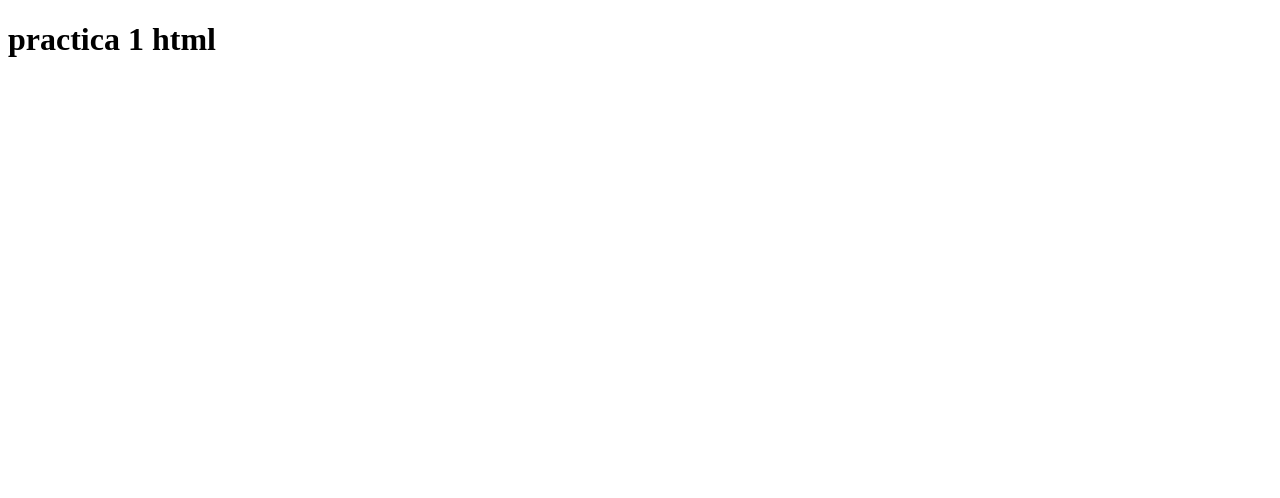
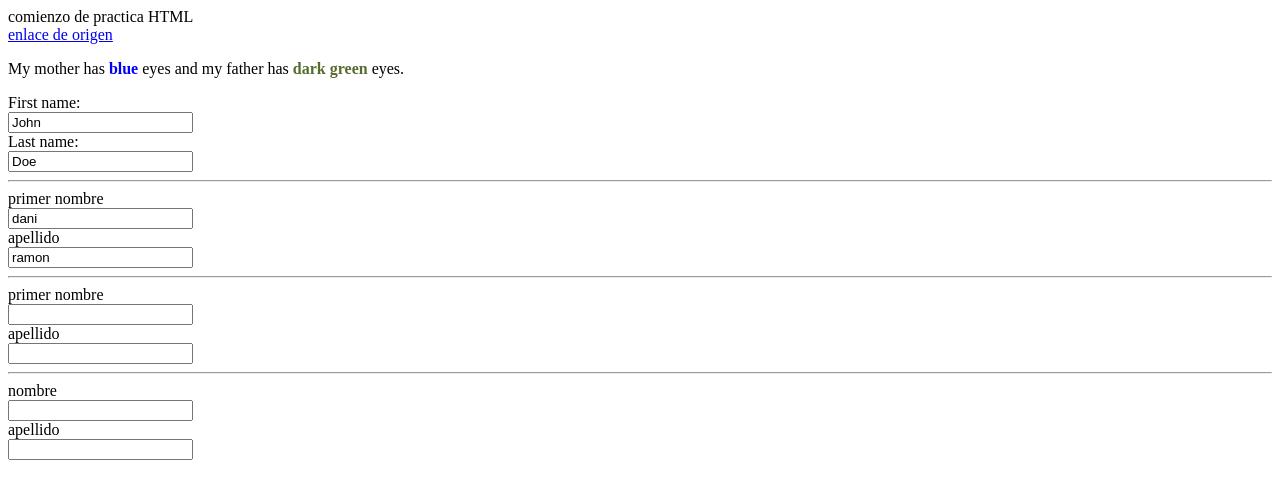
Before and after one commit to Sebastian-Escobar/Practica-HTML-Rolling-, a plain HTML site: page index.html in a window 1280 px wide. Drawn offline with Linux system fonts and the light colour scheme.

Commit message:
repaso HTML

```diff
--- a/index.html
+++ b/index.html
@@ -7,6 +7,88 @@
     <title>Document</title>
 </head>
 <body>
-    <h1>practica 1 html</h1>
+    <!-- <header> </header> Encabezado
+● <nav> </nav> Barra de navegación
+● <section> </section> Sección del sitio
+● <aside> </aside> Sirve para identificar columnas
+● <article> </article> Sirve para escribir artículos
+● <h1> </h1> Etiqueta para escribir títulos, hay etiqueta de varios tamaños.
+● <p> </p> Etiqueta de párrafo para escribir texto
+
+● <b></b> resaltar el texto que está contenido dentro
+● <br> salto de línea
+● <hr> Crea una línea
+● <a href=””> </a> Sirve para crear un vínculo, siempre lleva el atributo href para
+indicar a dónde se dirige ese vínculo.
+● <img> Esta etiqueta simple permite mostrar imágenes, hay que agregar el atributo
+src con la ubicación de la imagen.
+● <ol> </ol> Etiqueta para crear un conjunto de listas ordenada
+● <li> </li> Son los ítems de la lista
+● <ul> </ul> Etiqueta para crear una lista que no esté numerada.
+● <table> </table> Etiqueta para crear tablas.
+● <tr> </tr> Crea una fila
+● <th> </th> Para crear columnas
+● <footer> </footer> Etiqueta para crear el pie de página -->
+ <header> comienzo de practica HTML</header>
+ <main>
+    <section>
+        <div>
+            <!--
+                                    Enlaces HTML: el atributo de destino
+                    De forma predeterminada, la página vinculada se mostrará en la ventana actual del navegador. Para cambiar esto, debe especificar otro destino para el vínculo.
+
+                    El targetatributo especifica dónde abrir el documento vinculado.
+
+                    El ((((((target)))))atributo puede tener uno de los siguientes valores:
+
+                    _self- Por defecto. Abre el documento en la misma ventana/pestaña en la que se hizo clic
+                    _blank- Abre el documento en una nueva ventana o pestaña
+                    _parent- Abre el documento en el marco principal
+                    _top- Abre el documento en el cuerpo completo de la ventana.
+            -->
+            <a href="https://www.w3schools.com/html/html_links.asp" target="b"> enlace de origen</a>   <!-- target= a objetivo -->
+        </div>
+        <div>
+            <!--El elemento <span>
+                    El <span>elemento es un contenedor en línea que se utiliza para marcar una parte de un texto o una parte de un documento.
+
+                    El <span>elemento no tiene atributos requeridos, pero style, classy idson comunes.
+
+                    Cuando se usa junto con CSS, el <span>elemento se puede usar para diseñar partes del texto:-->
+
+            <p>My mother has <span style="color:blue;font-weight:bold;">blue</span> eyes and my father has <span style="color:darkolivegreen;font-weight:bold;">dark green</span> eyes.</p>
+        </div>
+        <!-- pratica 25/02/2023 formulario-->
+        <div>
+          <form>
+            <label for="fname">First name:</label><br> <!-- label = etiqueta /// for = para-->
+            <input type="text" id="fname" name="fname" value="John"><br> <!-- input = aporte /// type = tipo -->
+            <label for="lname">Last name:</label><br>
+            <input type="text" id="lname" name="lname" value="Doe">
+          </form>
+          <hr>
+          <form action="">
+            <label for="primer"> primer nombre</label><br>
+            <input type="text" id="primer" name="primer" value="dani"><br>
+            <label for="apellido">apellido</label> <br>
+            <input type="text" id="apellido" name="apellido" value="ramon">
+          </form>
+          <hr>
+          <form action="">
+            <label for="primer">primer nombre</label><br>
+            <input type="text" id="primer" name="primer"> <br>
+            <label for="apellido">apellido</label><br>
+            <input type="text" id="apellido" name="apellido">
+          </form>
+          <hr>
+          <form action="">
+            <label for="nombre">nombre</label><br>
+            <input type="text" id="nombre" name="nombre"><br>
+            <label for="apellido">apellido</label><br>
+            <input type="text" id="apellido" name="apellido">
+          </form>
+        </div>
+    </section>
+ </main>
 </body>
 </html>
```
